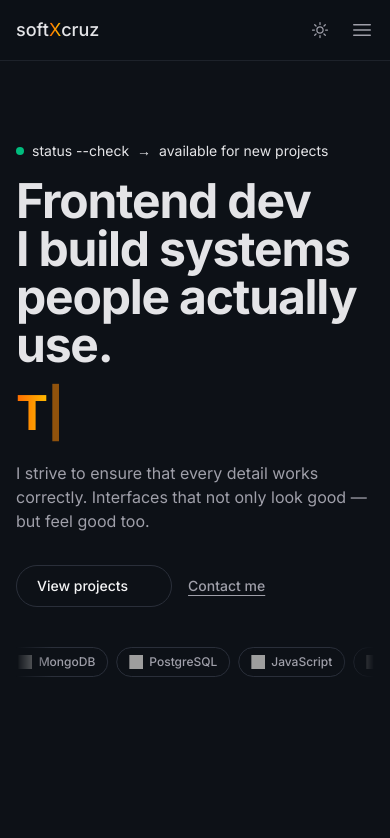
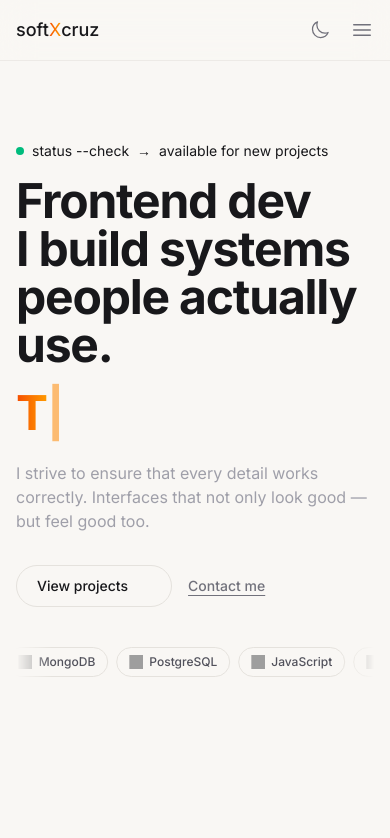
Before and after one commit to Marcocruz01/softxcruz, a Next.js app: page / in a window 390 px wide. Shown: the top 838 px of the page. Built offline with nearby package versions, Linux system fonts and the light colour scheme; grey boxes are pictures that could not be loaded; some icons are missing.

Commit message:
fix: dynamic theme color for mobile status bar

```diff
--- a/app/layout.tsx
+++ b/app/layout.tsx
@@ -2,6 +2,7 @@ import type { Metadata } from "next";
 import { Inter } from "next/font/google";
 import "./globals.css";
 import { ThemeProvider } from "next-themes";
+import { ThemeColor } from "@/components/ThemeColor";
 
 // Configuracion de la fuente
 const inter = Inter({
@@ -24,7 +25,8 @@ export default function RootLayout({
   return (
     <html lang="en" className={`${inter.className} scroll-smooth`} suppressHydrationWarning>
       <body className="min-h-full flex flex-col bg-ink">
-        <ThemeProvider attribute="class" defaultTheme="dark">
+        <ThemeProvider attribute="class" defaultTheme="light">
+          <ThemeColor />
           {children}
         </ThemeProvider>
       </body>
--- /dev/null
+++ b/components/ThemeColor.tsx
@@ -0,0 +1,19 @@
+"use client";
+
+// Importamos las librerias
+import { useTheme } from "next-themes";
+import { useEffect } from "react";
+
+// Definimos el componente auxiliar
+export function ThemeColor() {
+  const { theme } = useTheme();
+
+  useEffect(() => {
+    const color = theme === "dark" ? "#0D1117" : "#F9F7F4";
+    document
+      .querySelector('meta[name="theme-color"]')
+      ?.setAttribute("content", color);
+  }, [theme]);
+
+  return null;
+}
```
